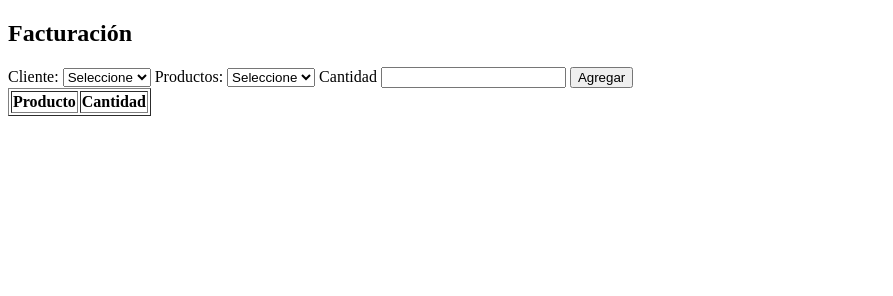
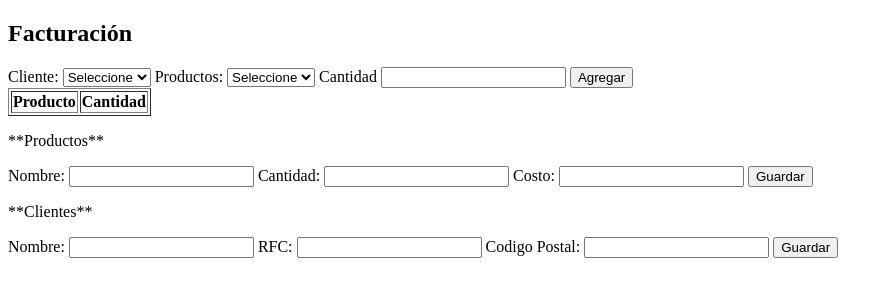
Before and after one commit to ktovar96/proyectofront, a plain HTML site: page index.html in a window 1280 px wide. Shown: the whole page, without its empty margins (0-893 px from the left). Drawn offline with Linux system fonts and the light colour scheme; no server answers.

Commit message:
Botones Guardar Producto y Cliente agragados a html

```diff
--- a/index.html
+++ b/index.html
@@ -36,8 +36,32 @@
 
         </tbody>
     </table>
+
+    <div id="productos"></div>
+        <p>**Productos**</p>
+        <form id = "frmProduct">
+            <label for = "inpPName">Nombre:</label>
+            <input type="text" id ="inpPName">
+            <label for="inpPQuant"> Cantidad:</label>
+            <input type="number" id="inpPQuant">
+            <label for="inpPCost">Costo:</label>
+            <input type="number" id="InpPCost">
+            <button type="button" id="btnSaveProduct">Guardar</button>
+        </form>
+    <div id = "clientes">
+        <p>**Clientes**</p>
+        <form id="frmClient">
+            <label for="inpCName">Nombre:</label>
+            <input type ="text" id="inpCName">
+            <label for="inpCRFC">RFC:</label>
+            <input type="text" id="inpCRFC">
+            <label for="InpCZipcode">Codigo Postal:</label>
+            <input type="text" id="inpCZipcode">
+            <button type="button" id="btnSaveClient">Guardar</button>
+        </form>
+    </div>
+<script src="src/main.js"> </script>
 <script src="src/clients.js"> </script>
 <script src="src/product.js"> </script>
-<script src="src/main.js"> </script>
 </body>
 </html>
```
